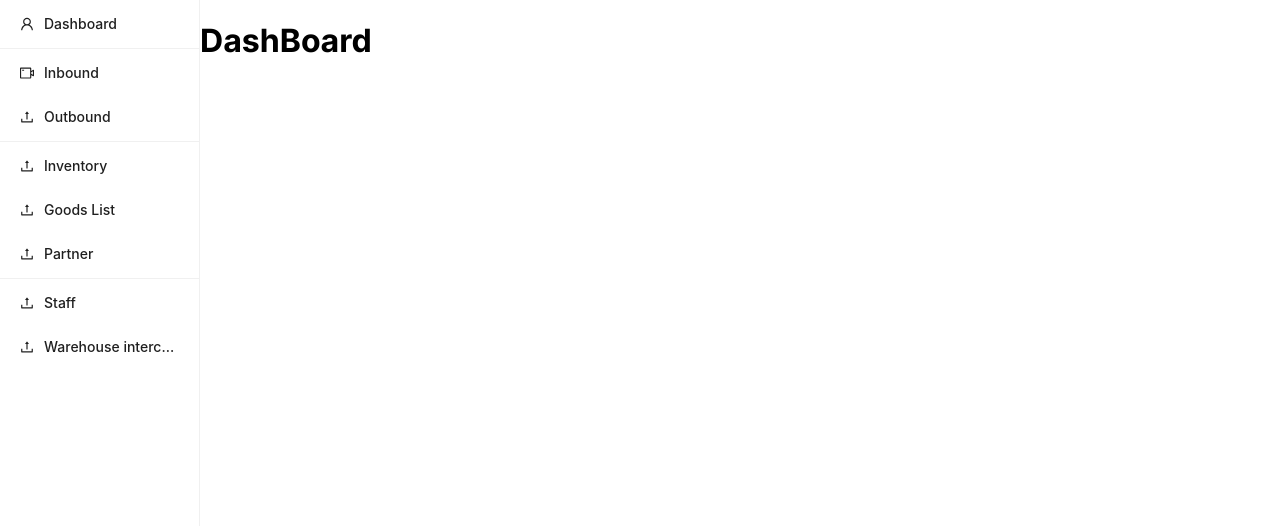
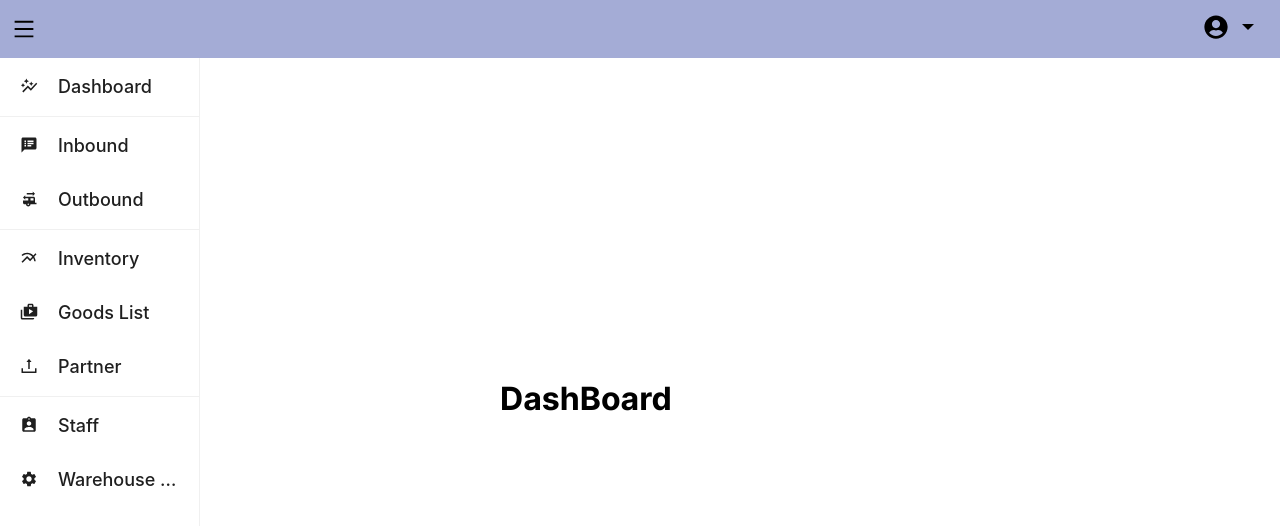
Before and after one commit to Kawaiibuta/StorageManagement, a React (Create React App) app: page /dashboard in a window 1280 px wide. Shown: the top 526 px of the page. Built offline with nearby package versions, Linux system fonts and the light colour scheme.

Commit message:
style nav bar

```diff
--- a/src/App.css
+++ b/src/App.css
@@ -20,6 +20,29 @@
   flex: 1;
   justify-content: flex-start;
   align-items: flex-start;
+}
+
+.AppTab {
+  background-color: red;
+  color: red;
+}
+
+.PageContent {
+  padding: 100px;
+  margin: 200px;
+}
+
+.AppHeader {
+  height: 50px;
+  display: flex;
+  justify-content: space-between;
+  background-color: #a4acd6;
+  align-items: center;
+  padding: 4px 20px 4px 12px;
+}
+
+.ant-menu-vertical .ant-menu-submenu-title {
+  padding: 30px;
 }
 
 .App-logo {
--- a/src/App.js
+++ b/src/App.js
@@ -1,10 +1,12 @@
 import "./App.css";
 import NavBar from "./components/SideMenu";
 import PageContent from "./components/PageContent";
+import AppHeader from "./components/AppHeader";
 
 function App() {
   return (
     <div className="App">
+      <AppHeader />
       <div className="SideMenuAndPageContent">
         <NavBar />
         <PageContent />
--- /dev/null
+++ b/src/components/AppHeader/index.js
@@ -0,0 +1,18 @@
+import { AiOutlineMenu } from "react-icons/ai";
+import { FaUserCircle } from "react-icons/fa";
+import { IoMdArrowDropdown } from "react-icons/io";
+import { Space } from "antd";
+
+function AppHeader() {
+  return (
+    <div className="AppHeader">
+      <AiOutlineMenu style={{ fontSize: 24 }} onClick={() => {}} />
+      <Space>
+        <FaUserCircle style={{ fontSize: 24 }} />
+        <IoMdArrowDropdown style={{ fontSize: 24 }} />
+      </Space>
+    </div>
+  );
+}
+
+export default AppHeader;
--- a/src/components/PageContent/index.js
+++ b/src/components/PageContent/index.js
@@ -2,7 +2,7 @@ import AppRoutes from "../Routes";
 
 function PageContent() {
   return (
-    <div>
+    <div className="PageContent">
       <AppRoutes />
     </div>
   );
--- a/src/components/SideMenu/index.js
+++ b/src/components/SideMenu/index.js
@@ -1,10 +1,15 @@
 import React from "react";
+import { UploadOutlined } from "@ant-design/icons";
 import {
-  UploadOutlined,
-  UserOutlined,
-  VideoCameraOutlined,
-} from "@ant-design/icons";
-import { Menu } from "antd";
+  MdSpeakerNotes,
+  MdRvHookup,
+  MdShopTwo,
+  MdAssignmentInd,
+  MdSettings,
+  MdAutoGraph,
+  MdOutlineMultilineChart,
+} from "react-icons/md";
+import { ConfigProvider, Menu } from "antd";
 import { useNavigate } from "react-router-dom";
 
 const dividerItem = {
@@ -14,29 +19,30 @@ const dividerItem = {
 const items = [
   {
     key: "/dashboard",
-    icon: <UserOutlined />,
+    icon: <MdAutoGraph />,
     label: "Dashboard",
   },
   dividerItem,
   {
     key: "/inbound",
-    icon: <VideoCameraOutlined />,
+    icon: <MdSpeakerNotes />,
     label: "Inbound",
   },
   {
     key: "/outbound",
-    icon: <UploadOutlined />,
+    icon: <MdRvHookup />,
     label: "Outbound",
   },
   dividerItem,
   {
     key: "/inventory",
-    icon: <UploadOutlined />,
+    icon: <MdOutlineMultilineChart />,
     label: "Inventory",
   },
   {
     key: "/goods-list",
-    icon: <UploadOutlined />,
+    icon: <MdShopTwo />,
+
     label: "Goods List",
   },
   {
@@ -47,14 +53,13 @@ const items = [
   dividerItem,
   {
     key: "/staff",
-    icon: <UploadOutlined />,
+    icon: <MdAssignmentInd />,
     label: "Staff",
   },
   {
     key: "/warehouse-interconnection",
-    icon: <UploadOutlined />,
-    label: <span>Warehouse {"\n"}interconnection</span>,
-    style: {},
+    icon: <MdSettings />,
+    label: <span>Warehouse interconnection</span>,
   },
 ];
 
@@ -62,6 +67,18 @@ export default function SideMenu() {
   const navigate = useNavigate();
   return (
     <div className="SideMenu">
+      <ConfigProvider
+        theme={{
+          components: {
+            Menu: {
+              iconSize: 18,
+              fontSize: 18,
+              itemHeight: 50,
+              iconMarginInlineEnd: 20,
+            },
+          },
+        }}
+      >
         <Menu
           className="SideMenuVertical"
           theme="light"
@@ -72,6 +89,7 @@ export default function SideMenu() {
             navigate(item.key);
           }}
         ></Menu>
+      </ConfigProvider>
     </div>
   );
 }
```
Also changed, not shown: src/components/AppTabs/index.js (added, +27 -0 lines). Lines whose indentation alone changed are shown as unchanged.
